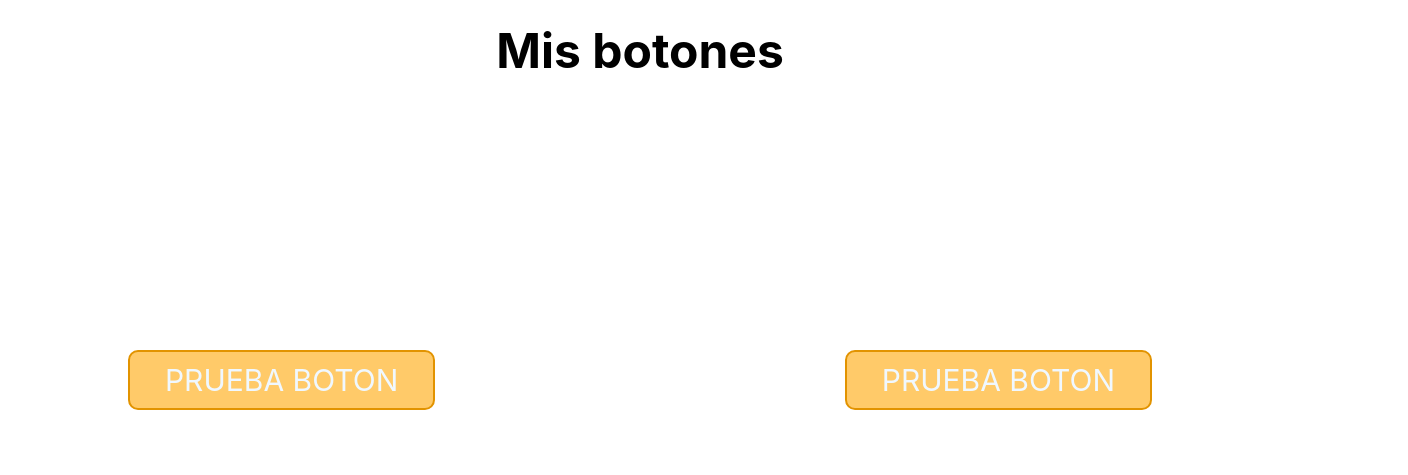
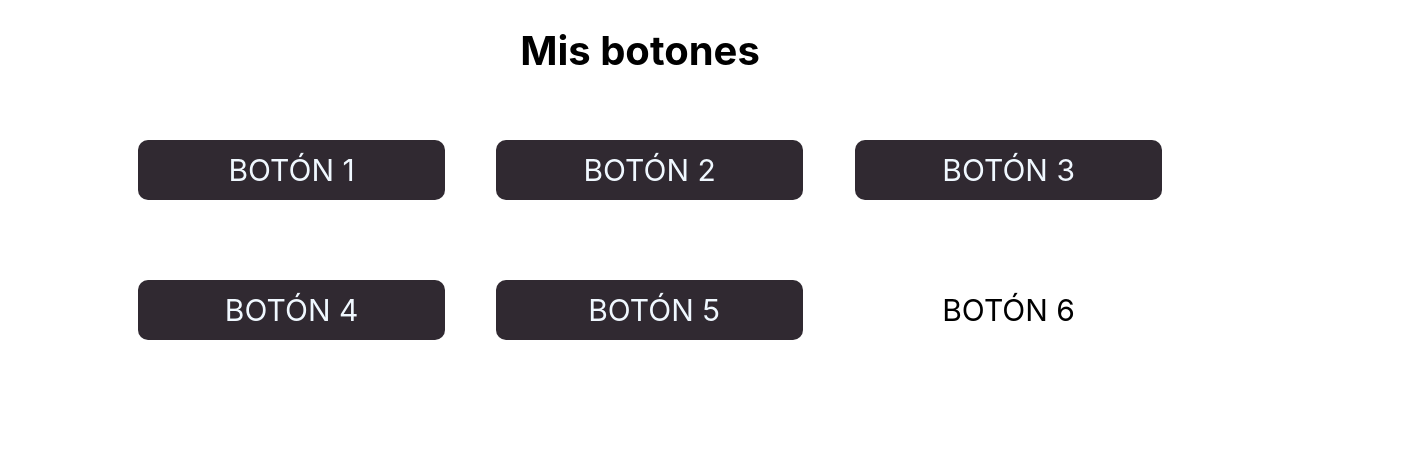
Before and after one commit to OswaldoCuevas/buttons, a plain HTML site: page index.html in a window 1280 px wide. Shown: the whole page, 1408 px wide, since content can reach past the window. Drawn offline with nearby package versions, Linux system fonts and the light colour scheme.

Commit message:
botones finalizado

```diff
--- a/css/styles.css
+++ b/css/styles.css
@@ -5,14 +5,34 @@
 body,html {
     width: 100%;
     height: 100%;
-
+    min-width: 1000px;
+    overflow: auto;
 }
 
 h1{
 font-size: 40px;
 font-family: -apple-system, BlinkMacSystemFont, "Segoe UI", Roboto, "Helvetica Neue", Arial, "Noto Sans", sans-serif, "Apple Color Emoji", "Segoe UI Emoji", "Segoe UI Symbol", "Noto Color Emoji";
-animation:my-animation 1.5s linear;
+animation:rotar 1.9s linear;
 animation-play-state: running;
+}
+.span-1{
+    font-size: 60px;
+font-family: -apple-system, BlinkMacSystemFont, "Segoe UI", Roboto, "Helvetica Neue", Arial, "Noto Sans", sans-serif, "Apple Color Emoji", "Segoe UI Emoji", "Segoe UI Symbol", "Noto Color Emoji";
+display: flex;
+justify-content: center;
+
+}
+#p6{
+    font-size: 80px;
+    font-family: -apple-system, BlinkMacSystemFont, "Segoe UI", Roboto, "Helvetica Neue", Arial, "Noto Sans", sans-serif, "Apple Color Emoji", "Segoe UI Emoji", "Segoe UI Symbol", "Noto Color Emoji";
+    width: 100%;
+    text-align: center;
+    opacity: 0;
+}
+.span-1 p{
+margin:10px;
+opacity: 0;
+font-weight: bold;
 }
 .nav{
     width: 100%;
@@ -22,28 +42,25 @@ animation-play-state: running;
     align-items: center;
     transition: ease-in .1s;
 }
-.nav:hover{
-    transform: scale(1.2);
-}
+
+
 .contenedor-principal{
     width: 80%;
-    height: 70%;
     margin-left: 10%;
     align-items: center;
     justify-content: space-between;
     display: flex;
     flex-wrap: wrap;
-
+    padding: 40px 10px;
 
 }
-    .contenedor-principal button{
+.contenedor-principal button{
     display: inline-flex;
     align-items: center;
     justify-content: space-around;
     background-color: transparent;
     border: none;
-    border: solid 2px #e29300;
-    background-color: #ffbf49d1;;
+    background-color: #302931;;
     border-radius: 10px;
     color: aliceblue;
     font-family: -apple-system, BlinkMacSystemFont, "Segoe UI", Roboto, "Helvetica Neue", Arial, "Noto Sans", sans-serif, "Apple Color Emoji", "Segoe UI Emoji", "Segoe UI Symbol", "Noto Color Emoji";
@@ -53,43 +70,183 @@ animation-play-state: running;
     height: 60px;
     cursor: pointer;
     position: relative;
- overflow: hidden;
+    overflow: hidden;
+    opacity: 0;
+
+
 
 }
 .aparecer{
-    animation:my-animation 1.5s linear;
+    animation:aparecer 1.1s linear;
     animation-play-state: running;
+    animation-fill-mode: forwards;
 }
-.contenedor-principal button::after{
+.contenedor-principal #uno::after{
 content: "";
 width: 100% ;
 height:0;
-border-top: 60px solid  #ffaa0dd8;
+border-top: 60px solid  #286cff;
 border-right: 60px solid  transparent;
 left:calc(-100% - 60px);
 position: absolute;
 z-index: 1;
-transition: all 1.0s ease-in-out;
+transition: all .3s ease-in-out;
 }
-button:focus::after{
+#uno:focus::after{
     left:0;
+}
+#dos::after {
+	content: "";
+	width: 100%;
+	height: 100%;
+	background: #c4b107;;
+	position: absolute;
+	z-index: 1;
+	top: -80px;
+	left: 0;
+	transition: .3s ease-in-out all;
+}
+
+#dos:focus::after {
+	top: 0;
+}
+#tres::after {
+	content: "";
+	width: 100%;
+	height: 300px;
+	background: #18a362;
+	position: absolute;
+	z-index: 1;
+	top: -300px;
+	left: 0;
+	transition: .4s ease-in-out all;
+	border-radius: 0px 0px 300px 300px;
+}
+
+#tres:focus::after {
+	top: 0;
+}
+#cuatro::after {
+	content: "";
+	width: 1px;
+	height: 1px;
+	background: none;
+	position: absolute;
+	z-index: 1;
+	top: 50%;
+	left: 50%;
+	transition: .3s ease-in-out all;
+	border-radius: 100px;
+	transform-origin: center;
+}
+
+#cuatro:focus::after {
+	transform: scale(400);
+	background: #cc1010;
+}
+#cinco span {
+	transition: .4s ease-in-out all;
+	position: absolute;
+	left: 30%;
+}
+
+#cinco .icono {
+	display: flex;
+	align-items: center;
+	position: absolute;
+	z-index: 2;
+	left: -40px;
+	transition: .3s ease-in-out all;
+	opacity: 0;
+}
+
+#cinco svg {
+	color: #fff;
+	width: 35px;
+	height: 35px;
+}
+
+#cinco:focus {
+	background: #2f9b05;
+}
+
+#cinco:focus .icono {
+	left: calc(100% - 50px);
+	opacity: 1;
+}
+
+#cinco:focus span {
+	left: 20px;
 }
 .contenedor-principal span{
     z-index: 2;
     }
+    #seis {
+        background: none;
+        color: #000;
+    }
+
+    #seis svg {
+        width: 100%;
+        height: 100%;
+        position: absolute;
+        top: 0;
+        left: 0;
+        fill: none;
+
+    }
+
+    #seis rect {
+        width: 100%;
+        height: 100%;
+        stroke: #000;
+        stroke-width: 10px;
+        stroke-dasharray: 1000;
+        stroke-dashoffset: 1000;
+        transition: .6s ease all;
+    }
+
+    #seis:focus rect {
+        stroke-dashoffset: 0;
+    }
+
+    @keyframes aparecer{
+        from{
+            opacity: 0;
+        }50% {
+            opacity: 0.5;
+            transform:  scale(1.1)
+        }100%{
+            opacity: 1;
+            transform:  scale(1)
+        }
+    }
+    @keyframes rotar {
+        from {
+            transform: rotate(0deg)
+        }
+        15% {
+
+            transform: rotate(12deg) scale(1.2)
+        }
+        25% {
+            transform: rotate(-12deg)
+        }
+        35% {
+            transform: rotate(5deg)
+        }
+         40% {
+            transform: rotate(-5deg)
+
+        }
+        50% {
+            transform: rotate(1deg)
+        }
+         60% {
+            transform: rotate(-1deg)
+        }
+        70% {
 
 
-    @keyframes my-animation {
-        from {
-            opacity: 0;
-        }
-        15% {
-            opacity: .20;
-        }
-         75% {
-            opacity: .90;
-        }
-        to {
-            opacity: 1;
         }
     }
--- a/index.html
+++ b/index.html
@@ -3,18 +3,77 @@
 <head>
     <meta charset="UTF-8">
     <meta http-equiv="X-UA-Compatible" content="IE=edge">
-    <meta name="viewport" content="width=device-width, initial-scale=1.0">
 
     <title>wrap prueba</title>
     <link rel="stylesheet" href="css/styles.css">
+    <script src="https://ajax.googleapis.com/ajax/libs/jquery/3.6.3/jquery.min.js"></script>
 
 </head>
 <body>
     <nav class="nav nav-light"><h1>Mis botones</h1></nav>
 
     <div class="contenedor-principal">
-        <button><span>Prueba boton</span></button>
-        <button><span>Prueba boton</span></button>
+        <button id="uno" class="buttons" ><span>Botón 1</span></button>
+        <button id="dos" class="buttons"><span>Botón 2</span></button>
+        <button id="tres" class="buttons"><span>Botón 3</span></button>
+
     </div>
+    <div class="contenedor-principal">
+        <button id="cuatro" class="buttons" ><span>Botón 4</span></button>
+        <button id="cinco" class="buttons">
+            <div class="icono">
+                <svg xmlns="http://www.w3.org/2000/svg" width="16" height="16" fill="currentColor" class="bi bi-arrow-right-short" viewBox="0 0 16 16">
+                    <path fill-rule="evenodd" d="M4 8a.5.5 0 0 1 .5-.5h5.793L8.146 5.354a.5.5 0 1 1 .708-.708l3 3a.5.5 0 0 1 0 .708l-3 3a.5.5 0 0 1-.708-.708L10.293 8.5H4.5A.5.5 0 0 1 4 8z"/>
+                </svg>
+            </div>
+            <span>Botón 5</span>
+        </button>
+        <button id="seis" class="buttons">
+            <span>Botón 6</span>
+				<svg>
+					<rect x="0" y="0" fill="none"></rect>
+				</svg>
+
+            </button>
+    </div>
+    <span class="span-1"> <p id="p1"></p> <p id="p2"></p> <p id="p3"> </p> <p id="p4"> </p> <p id="p5" > Mädchen </p></span>
+        <p id="p6"></p>
 </body>
 </html>
+<script>
+    const buttons = document.getElementsByClassName("buttons")
+    $("#uno").click(function(){
+        $("#p1").addClass("aparecer")
+    })
+    $("#dos").click(function(){
+        $("#p2").addClass("aparecer")
+    })
+    $("#tres").click(function(){
+        $("#p3").addClass("aparecer")
+    })
+    $("#cuatro").click(function(){
+        $("#p4").addClass("aparecer")
+    })
+    $("#cinco").click(function(){
+        $("#p5").addClass("aparecer")
+    })
+    $("#seis").click(function(){
+        $("#p6").addClass("aparecer")
+    })
+
+    for( index = 0; index < buttons.length; index++){
+        const time = index * 1000
+        animationButton(buttons[index],index)
+
+    }
+    function delay(time){//crea un retardo
+	    return new Promise(resolve => setTimeout(resolve, time));
+    }
+    async function  animationButton(button,time){// hace una animacion en una cadena de botones y un tiempo dado
+        console.log("Hola");
+        await delay(200*index);
+        button.classList.add('aparecer');
+    }
+
+
+</script>
```
